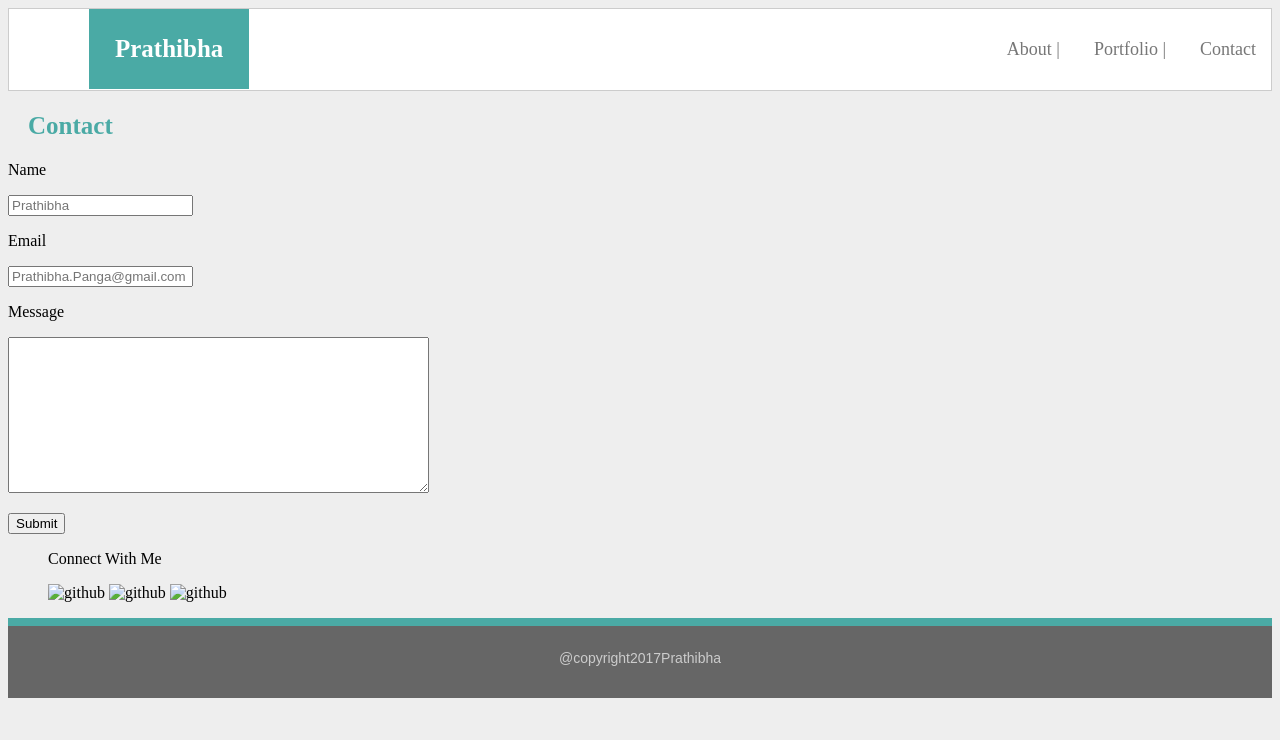
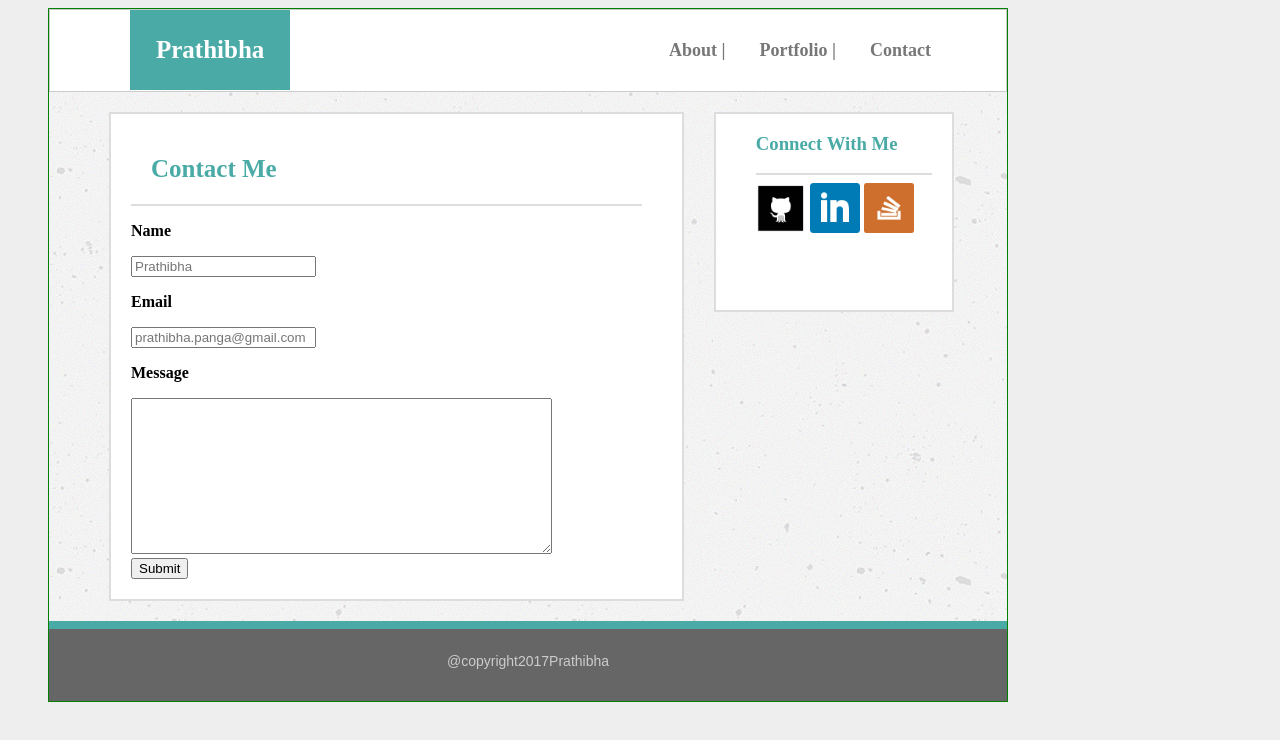
Before and after one commit to chunchuprati/Basic-Portfolio, a plain HTML site: page contact.html in a window 1280 px wide. Drawn offline with Linux system fonts and the light colour scheme; files whose address does not match are found by name.

Commit message:
contact.html

```diff
--- a/contact.html
+++ b/contact.html
@@ -1,118 +1,50 @@
 <!DOCTYPE html>
-<html lang="en-us">
+<html>
 <head>
-	<meta charset="utf-8">
-	<title>Contact page</title>
-	<link rel="stylesheet" type="text/css" href="assets/css/style.css"/>
-	<!--
-	<style type="text/css">
-		body{
-			margin-left:40px;
-			padding: 0px;
-			font-family: 'Georgia', Times, Times New Roman, serif;
-			border:1px solid #dddddd;
-			width:960px;
-			align-content: center;
-			font-weight: bold;
-			background-color:
-
-		}
-		header{
-			background-color: #dddddd;
-		}
-
-		.nav{
-			background-color: #ffffff;
-			color:#777777;
-			list-style:none;
-			text-align:right;
-			padding:20px 0 20px 0px;
-			border:1px solid #cccccc;
-			margin:0px;
-		}
-		.nav > li{
-			display:inline-block;
-			padding:0px 15px 0px 15px;
-			font-size: 12px;
-			position: relative;
-
-		}
-		.nav > li > a{
-			text-decoration: none;
-			color:#4aaaa5;
-		}
-		.nav > li > a:hover{
-			color:#000000;
-		}
-		.logo{
-			color:#ffffff;
-			float:left;
-			padding:16px;
-			font-size: 25px;
-			margin-left: 60px;
-			font-weight: bold;
-			background-color: #4aaaa5;
-			height:100%;
-		}
-		#contact_info{
-			width:650px;
-			height:700px
-			margin-top:10px;
-			padding:20px
-			border:1px solid #cccccc ;
-
-
-		}
-		h2{
-			text-decoration: none;
-			color:#4aaaa5;
-			margin:20px;
-		}
-</style>
--->
+	<title>contact</title>
+	<link rel="stylesheet" type="text/css" href="assets/css/style.css">
 </head>
 <body>
-<!--title bar -->
+<!--heading of the webpage -->
+	<div class="container">
 	<header>
-	<div class="header">
-
-		<section class="logo">
-			 Prathibha
-		</section>
-		<nav>
+		<div class="logo">Prathibha</div>
 			<ul class="nav">
 				<li><a href="#">About |</a></li>
 				<li><a href="#">Portfolio |</a></li>
-				<li><a href="#">Contact </a></li>
+				<li><a href="#" id="contact">Contact </a></li>
 			</ul>
-		</nav>
-	</div>
+
 	</header>
-<!-- contact information -->
-	<div id="contact_info">
-		<h2>Contact</h2>
+<!--Main content -->
+	<div class="box-size">
+		<div class="main_content">
+			<h2 class="heading">Contact Me</h2><hr>
+			<form id="form">
 				<p>Name</p>
 				<input type="text" id="name" placeholder="Prathibha"/>
 				<p>Email</p>
-		<input type="text" id="email" placeholder="Prathibha.Panga@gmail.com" />
+				<input type="email" name="email" id="email" placeholder ="prathibha.panga@gmail.com"/>
 				<p>Message</p>
-		<textarea rows="10" cols="50" id="textarea"></textarea>
-		<p>
+				<textarea rows="10" cols="50" id="textarea"></textarea><br/>
 				<input type="submit" value="Submit" id="submit_button"/>
-		</p>
+			</form>
+
 		</div>
 		<!-- side section of social icons -->
-	<span id="connect_section">
+		<div class="connect_section">
 			<ul class="social_logos">
-			<p id="connect">Connect With Me</p>
-			<li><img src="github_square_black.png" alt="github" id="github"/></li>
-			<li><img src="square-linkedin.png" alt="github" id="linkedin"/></li>
-			<li><img src="stackoverflow-square.png" alt="github" id="stackoverflow"/></li>
+					<h3 class="connect">Connect With Me</h3><hr>
+					<li><img src="assets/images/github_square_black.png" alt="github" class="github"/></li>
+					<li><img src="assets/images/square-linkedin.png" alt="github" class="linkedin"/></li>
+					<li><img src="assets/images/stackoverflow-square.png" alt="github" class="stackoverflow"/></li>
 			</ul>
-	</span>
+		</div>
+	</div>
 <!-- footer of the web page -->
 	<div>
 		<footer id="footer">@copyright2017Prathibha</footer>
 	</div>
+</div>
 </body>
 </html>
```
Lines whose indentation alone changed are shown as unchanged.
